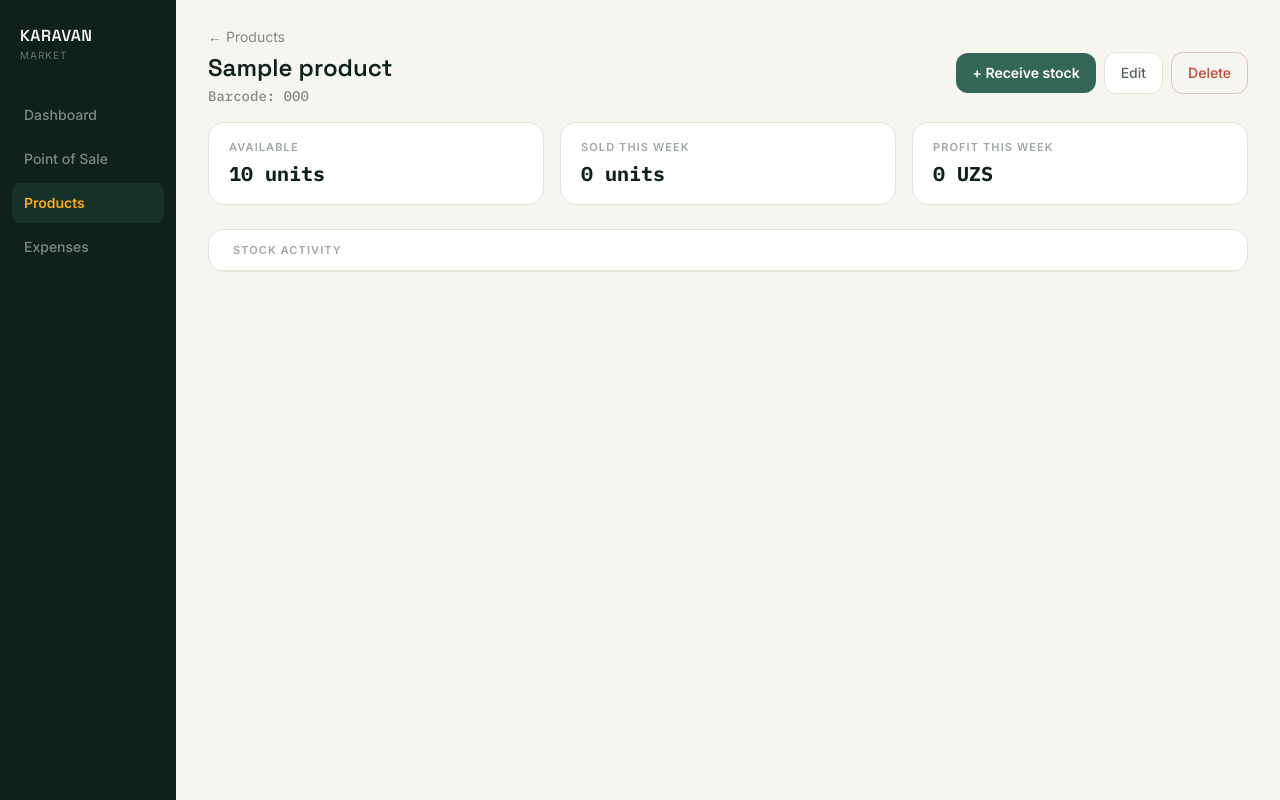
After one commit to susmonali/zedpos, a Django app: page /products/1/detail/ in a window 1280 px wide. The commit adds this page. Run offline with Django 5.2, Linux system fonts and the light colour scheme; tables that the repository leaves empty hold one stand-in row (values such as "Sample post"); parts of the project's set-up code (start-up, migrations or seed data) failed here and were passed over; some libraries are stand-ins or nearby versions.

Commit message:
product details

```diff
--- a/pos/urls.py
+++ b/pos/urls.py
@@ -6,4 +6,5 @@ urlpatterns = [
     path('pos/', point_of_sale, name="pos"),
     path('products/', products_list, name="products"),
     path('products/add/', product_add, name="product_add"),
+    path('products/<int:i>/detail/', product_detail, name="product_detail")
 ]
--- a/pos/views.py
+++ b/pos/views.py
@@ -139,7 +139,10 @@ def point_of_sale(request):
             if not qty:
                 qty = item.get('weight')
             price = item.get('price')
+
             sale_item = SaleItem.objects.create(product=product, sale=sale, price=qty*price, qty=float(qty), profit=float(product.vendor_cost*qty))
+            product.qty-=qty
+            product.save()
             sale.total+=(qty*price)
         sale.save()
         return JsonResponse({"status": "ok", "sale_id":last_sale.id, "next_sale_id": last_sale.id+1, "sale_total":sale.total})
@@ -171,3 +174,19 @@ def product_add(request):
         product = Product.objects.create(name=name, barcode=barcode, sales_price=sales_price, vendor_cost=vendor_cost, qty=qty, weight_based=unit)
         return redirect("/products/")
     return render(request, "product-add.html")
+
+def product_detail(request, i):
+    today = localtime().now().date()
+    week = today - timedelta(days=7)
+    sold_this_week = SaleItem.objects.filter(sale__created_at__date__range=(week, today), product__id=i).aggregate(Sum("qty"))["qty__sum"] or 0
+
+    sale_history = SaleItem.objects.filter(sale__created_at__date__range=(week, today), product__id=i).order_by("-sale__created_at")
+
+    days_7_profit = SaleItem.objects.filter(sale__created_at__date__range=(week, today)).aggregate(Sum("profit"))["profit__sum"] or 0
+    context = {
+        "product": Product.objects.get(id=i),
+        "sold_this_week": sold_this_week,
+        "sale_history": sale_history,
+        "days_7_profit": days_7_profit,
+    }
+    return render(request, "product-detail.html", context)
--- /dev/null
+++ b/templates/product-detail.html
@@ -0,0 +1,282 @@
+<!DOCTYPE html>
+<html lang="en">
+<head>
+<meta charset="UTF-8">
+<meta name="viewport" content="width=device-width, initial-scale=1.0">
+<title>Karavan Market — Whole Milk 1L</title>
+
+<link rel="preconnect" href="https://fonts.googleapis.com">
+<link rel="preconnect" href="https://fonts.gstatic.com" crossorigin>
+<link href="https://fonts.googleapis.com/css2?family=Space+Grotesk:wght@500;600;700&family=Inter:wght@400;500;600&family=IBM+Plex+Mono:wght@500;600;700&display=swap" rel="stylesheet">
+
+<script src="https://cdn.tailwindcss.com"></script>
+<script>
+  tailwind.config = {
+    theme: {
+      extend: {
+        colors: {
+          ink:   { 900: '#0F211D', 800: '#16302A', 700: '#1E3B33', 600: '#2A4E44' },
+          paper: { 50: '#F6F5F0', 100: '#EFEEE7', 200: '#E4E2D8' },
+          brand: { 400: '#FDBB3D', 500: '#FCAB10', 600: '#E0960C', 700: '#A66E08' },
+          pine:  { 500: '#3E7C6A', 600: '#336657', 700: '#2A5548' },
+          rust:  { 500: '#C1483A', 600: '#A83B2F' },
+        },
+        fontFamily: {
+          display: ['"Space Grotesk"', 'sans-serif'],
+          body: ['Inter', 'sans-serif'],
+          mono: ['"IBM Plex Mono"', 'monospace'],
+        },
+      },
+    },
+  };
+</script>
+
+<style>
+  html { scroll-behavior: smooth; }
+  body { -webkit-font-smoothing: antialiased; }
+
+  ::-webkit-scrollbar { width: 8px; height: 8px; }
+  ::-webkit-scrollbar-track { background: transparent; }
+  ::-webkit-scrollbar-thumb { background: #D8D5C8; border-radius: 999px; }
+  ::-webkit-scrollbar-thumb:hover { background: #C7C3B2; }
+
+  .nav-item[data-active="true"] {
+    background-color: #16302A;
+    color: #FCAB10;
+  }
+
+  :focus-visible { outline: 2px solid #FCAB10; outline-offset: 2px; }
+
+  @media (prefers-reduced-motion: reduce) {
+    * { transition: none !important; animation: none !important; }
+  }
+</style>
+</head>
+
+<body class="font-body bg-paper-50 text-ink-900 h-screen overflow-hidden">
+
+<div class="flex h-screen">
+
+  <!-- ============ SIDEBAR ============ -->
+  <aside class="w-44 shrink-0 bg-ink-900 text-paper-100 flex flex-col py-6 px-3">
+    <div class="px-2 mb-8">
+      <p class="font-display font-semibold tracking-wide text-paper-50">KARAVAN</p>
+      <p class="text-[10px] tracking-widest text-paper-100/40 uppercase">Market</p>
+    </div>
+
+    <nav class="flex flex-col gap-1">
+      <a href="{% url 'dashboard' %}" data-active="false" class="nav-item px-3 py-2.5 rounded-lg text-sm font-medium text-paper-100/50 hover:text-paper-100 hover:bg-ink-800 transition">Dashboard</a>
+      <a href="{% url 'pos' %}" data-active="false" class="nav-item px-3 py-2.5 rounded-lg text-sm font-medium text-paper-100/50 hover:text-paper-100 hover:bg-ink-800 transition">Point of Sale</a>
+      <a href="{% url 'products' %}" data-active="true" class="nav-item px-3 py-2.5 rounded-lg text-sm font-semibold transition">Products</a>
+      <a href="#" data-active="false" class="nav-item px-3 py-2.5 rounded-lg text-sm font-medium text-paper-100/50 hover:text-paper-100 hover:bg-ink-800 transition">Expenses</a>
+    </nav>
+
+  </aside>
+
+  <!-- ============ MAIN ============ -->
+  <div class="flex-1 min-w-0 flex flex-col">
+
+    <!-- Top bar -->
+    <header class="px-8 pt-6 pb-4 shrink-0">
+      <a href="{% url 'products' %}" class="text-sm text-ink-900/50 hover:text-ink-900 transition">← Products</a>
+      <div class="flex items-start justify-between gap-6 flex-wrap mt-1">
+        <div>
+          <div class="flex items-center gap-3">
+            <h1 class="font-display text-2xl font-semibold text-ink-900">{{ product.name }}</h1>
+            <!-- <span id="statusBadge" class="text-xs font-medium px-2 py-1 rounded-full bg-rust-500/10 text-rust-500">Low stock</span> -->
+          </div>
+          <p class="text-sm text-ink-900/50 mt-0.5 flex items-center gap-2">
+            <span class="font-mono">Barcode: {{ product.barcode }}</span>
+          </p>
+        </div>
+        <div class="flex items-center gap-2">
+          <button type="button" onclick="openReceiveModal()" class="px-4 py-2.5 rounded-xl bg-pine-600 hover:bg-pine-700 text-white text-sm font-semibold transition">+ Receive stock</button>
+          <a href="#" class="px-4 py-2.5 rounded-xl border border-paper-200 bg-white text-sm font-medium text-ink-900/70 hover:bg-paper-50 transition">Edit</a>
+          <a href="#" class="px-4 py-2.5 rounded-xl border border-rust-500/30 text-sm font-medium text-rust-500 hover:bg-rust-500/5 transition">Delete</a>
+        </div>
+      </div>
+    </header>
+
+    <!-- Content -->
+    <div class="flex-1 overflow-y-auto px-8 pb-8 space-y-6">
+
+      <!-- Key info + stock -->
+      <!-- <div class="grid grid-cols-1 lg:grid-cols-3 gap-6">
+
+        <div class="bg-white border border-paper-200 rounded-2xl p-6">
+          <p class="text-[11px] uppercase tracking-widest text-ink-900/40 font-semibold mb-4">Pricing</p>
+          <p class="font-mono text-3xl font-bold text-ink-900">$1.79</p>
+          <p class="text-sm text-ink-900/50 mt-1">Priced per unit</p>
+        </div>
+
+        <div class="lg:col-span-2 bg-white border border-paper-200 rounded-2xl p-6">
+          <div class="flex items-center justify-between mb-3">
+            <p class="text-[11px] uppercase tracking-widest text-ink-900/40 font-semibold">Stock on hand</p>
+            <p class="text-xs font-mono text-ink-900/40">Reorder point 20 units</p>
+          </div>
+          <div class="flex items-baseline gap-2 mb-3">
+            <span id="stockQty" class="font-mono text-3xl font-bold text-rust-500">6</span>
+            <span class="text-sm text-ink-900/50">units left</span>
+          </div>
+          <div class="h-2.5 rounded-full bg-paper-100 overflow-hidden">
+            <div id="stockGaugeBar" class="h-full bg-rust-500" style="width:15%"></div>
+          </div>
+          <p id="stockNote" class="text-xs text-rust-500 mt-2 font-medium">Below reorder point — restock recommended</p>
+        </div>
+      </div> -->
+
+      <!-- Sales performance -->
+      <div class="grid grid-cols-2 sm:grid-cols-3 gap-4">
+        <div class="bg-white border border-paper-200 rounded-2xl px-5 py-4">
+          <p class="text-[11px] uppercase tracking-widest text-ink-900/40 font-semibold">Available</p>
+          <p class="font-mono text-xl font-bold text-ink-900 mt-1">{% if product.weight_based %}{{ product.qty }} kg{% else %}{{ product.qty | floatformat }} units{% endif %}</p>
+        </div>
+        <div class="bg-white border border-paper-200 rounded-2xl px-5 py-4">
+          <p class="text-[11px] uppercase tracking-widest text-ink-900/40 font-semibold">Sold this week</p>
+          <p class="font-mono text-xl font-bold text-ink-900 mt-1">{% if product.weight_based %}{{ sold_this_week }} kg{% else %}{{ sold_this_week | floatformat }} units{% endif %}</p>
+        </div>
+        <div class="bg-white border border-paper-200 rounded-2xl px-5 py-4">
+          <p class="text-[11px] uppercase tracking-widest text-ink-900/40 font-semibold">Profit this week</p>
+          <p class="font-mono text-xl font-bold text-ink-900 mt-1">{{ days_7_profit | floatformat }} UZS</p>
+        </div>
+      </div>
+
+      <!-- Stock activity ledger -->
+      <div class="bg-white border border-paper-200 rounded-2xl overflow-hidden">
+        <div class="px-6 py-3 border-b border-paper-200">
+          <p class="text-[11px] uppercase tracking-widest text-ink-900/40 font-semibold">Stock activity</p>
+        </div>
+        <div id="stockActivityList" class="divide-y divide-paper-200">
+          {% for item in sale_history %}
+          <div class="px-6 py-3.5 flex items-center justify-between">
+            <div>
+              <p class="text-sm font-medium text-ink-900">Sale #{{item.sale.id}}</p>
+              <p class="text-xs text-ink-900/40 mt-0.5">{{ item.sale.created_at }}</p>
+            </div>
+            <span class="font-mono text-sm font-semibold text-rust-500">−{% if item.product.weight_based %}{{ item.qty }} kg{% else %}{{ item.qty | floatformat }}{% endif %}</span>
+          </div>
+          {% endfor %}
+        </div>
+      </div>
+
+    </div>
+  </div>
+</div>
+
+<!-- Receive stock modal -->
+<div id="receiveModal" data-show="false" class="fixed inset-0 z-50 flex items-center justify-center opacity-0 pointer-events-none transition-opacity duration-200">
+  <div onclick="closeReceiveModal()" class="absolute inset-0 bg-ink-900/40"></div>
+  <div class="relative bg-white rounded-2xl shadow-xl w-full max-w-sm mx-4 p-6">
+    <p class="font-display font-semibold text-ink-900">Receive stock</p>
+    <p class="text-xs text-ink-900/50 mt-0.5">Whole Milk 1L · currently <span id="rmCurrentStock">6</span> units</p>
+
+    <label class="block mt-5">
+      <span class="text-[11px] uppercase tracking-widest text-ink-900/40 font-semibold">Quantity received</span>
+      <input id="rmQtyInput" type="number" min="1" step="1" inputmode="numeric" placeholder="e.g. 25"
+        class="mt-1 w-full px-3 py-2.5 rounded-lg bg-paper-50 border border-paper-200 font-mono text-base focus:outline-none focus:ring-2 focus:ring-brand-500">
+    </label>
+
+    <label class="block mt-3">
+      <span class="text-[11px] uppercase tracking-widest text-ink-900/40 font-semibold">Reference (optional)</span>
+      <input id="rmRefInput" type="text" placeholder="e.g. Dairy Farms Co. delivery"
+        class="mt-1 w-full px-3 py-2.5 rounded-lg bg-paper-50 border border-paper-200 text-sm focus:outline-none focus:ring-2 focus:ring-brand-500">
+    </label>
+
+    <div class="mt-4 px-4 py-3 rounded-xl bg-paper-50 border border-paper-200 flex items-center justify-between">
+      <span class="text-sm text-ink-900/60">New stock total</span>
+      <span id="rmNewTotal" class="font-mono text-lg font-bold text-ink-900">6 units</span>
+    </div>
+
+    <div class="flex gap-3 mt-6">
+      <button type="button" onclick="closeReceiveModal()" class="flex-1 py-2.5 rounded-xl border border-paper-200 text-sm font-medium text-ink-900/60 hover:bg-paper-50">Cancel</button>
+      <button type="button" onclick="confirmReceiveStock()" class="flex-1 py-2.5 rounded-xl bg-pine-600 hover:bg-pine-700 text-white text-sm font-semibold transition">Add to stock</button>
+    </div>
+  </div>
+</div>
+
+<script>
+  // These mirror the numbers shown elsewhere on the page — kept in one place
+  // so a restock updates the stock figure, gauge, badge, and stats together.
+  let currentStock = 6;
+  const reorderThreshold = 20;
+  const gaugeMax = reorderThreshold * 2;   // bar reads "full" at 2x the reorder point
+  const avgDailySales = 7.7;
+
+  const fmt0 = n => Math.round(n).toString();
+
+  function renderStock() {
+    const low = currentStock < reorderThreshold;
+    const color = low ? 'rust' : 'pine';
+
+    document.getElementById('stockQty').textContent = fmt0(currentStock);
+    document.getElementById('stockQty').className = `font-mono text-3xl font-bold text-${color}-500`;
+
+    const pct = Math.max(4, Math.min(100, (currentStock / gaugeMax) * 100));
+    const bar = document.getElementById('stockGaugeBar');
+    bar.style.width = pct + '%';
+    bar.className = `h-full bg-${color}-500`;
+
+    const badge = document.getElementById('statusBadge');
+    badge.textContent = low ? 'Low stock' : 'In stock';
+    badge.className = `text-xs font-medium px-2 py-1 rounded-full bg-${color}-500/10 text-${color}-${low ? '500' : '600'}`;
+
+    const note = document.getElementById('stockNote');
+    note.textContent = low ? 'Below reorder point — restock recommended' : 'Stock is above the reorder point';
+    note.className = `text-xs mt-2 font-medium text-${color}-${low ? '500' : '600'}`;
+
+    const days = currentStock / avgDailySales;
+    const daysStat = document.getElementById('daysLeftStat');
+    daysStat.textContent = `~${days.toFixed(1)} days`;
+    daysStat.className = `font-mono text-xl font-bold mt-1 text-${days < 3 ? 'rust-500' : 'ink-900'}`;
+  }
+
+  function openReceiveModal() {
+    document.getElementById('rmCurrentStock').textContent = fmt0(currentStock);
+    document.getElementById('rmQtyInput').value = '';
+    document.getElementById('rmRefInput').value = '';
+    document.getElementById('rmNewTotal').textContent = `${fmt0(currentStock)} units`;
+
+    const modal = document.getElementById('receiveModal');
+    modal.dataset.show = 'true';
+    modal.classList.remove('opacity-0', 'pointer-events-none');
+    document.getElementById('rmQtyInput').focus();
+  }
+
+  function closeReceiveModal() {
+    const modal = document.getElementById('receiveModal');
+    modal.dataset.show = 'false';
+    modal.classList.add('opacity-0', 'pointer-events-none');
+  }
+
+  document.getElementById('rmQtyInput').addEventListener('input', e => {
+    const qty = parseFloat(e.target.value);
+    const total = currentStock + (isNaN(qty) ? 0 : qty);
+    document.getElementById('rmNewTotal').textContent = `${fmt0(total)} units`;
+  });
+
+  function confirmReceiveStock() {
+    const qty = parseFloat(document.getElementById('rmQtyInput').value);
+    if (isNaN(qty) || qty <= 0) return;
+
+    currentStock += qty;
+    renderStock();
+
+    const ref = document.getElementById('rmRefInput').value.trim();
+    const list = document.getElementById('stockActivityList');
+    const row = document.createElement('div');
+    row.className = 'px-6 py-3.5 flex items-center justify-between';
+    row.innerHTML = `
+      <div>
+        <p class="text-sm font-medium text-ink-900">Stock received</p>
+        <p class="text-xs text-ink-900/40 mt-0.5">${ref ? ref : 'Manual adjustment'} · Just now</p>
+      </div>
+      <span class="font-mono text-sm font-semibold text-pine-600">+${fmt0(qty)}</span>
+    `;
+    list.insertBefore(row, list.firstChild);
+
+    closeReceiveModal();
+  }
+</script>
+
+</body>
+</html>
--- a/templates/products.html
+++ b/templates/products.html
@@ -114,8 +114,8 @@
           </thead>
           <tbody class="divide-y divide-paper-200">
             {% for product in products %}
-            <tr>
-              <td class="px-6 py-3.5"><a href="product-detail.html" class="font-medium text-ink-900 hover:text-brand-600">{{ product.name }}</a></td>
+            <tr onclick="window.location.href='{% url 'product_detail' product.id %}'" class="cursor-pointer">
+              <td class="px-6 py-3.5 font-medium text-ink-900 hover:text-brand-600">{{ product.name }}</td>
               <td class="px-6 py-3.5 font-mono text-ink-900/50">{{ product.barcode }}</td>
               <td class="px-6 py-3.5 font-mono text-left text-ink-900">{{ product.sales_price }} UZS</td>
               <td class="px-6 py-3.5 font-mono text-left text-ink-900">{{ product.qty }}</td>
```
